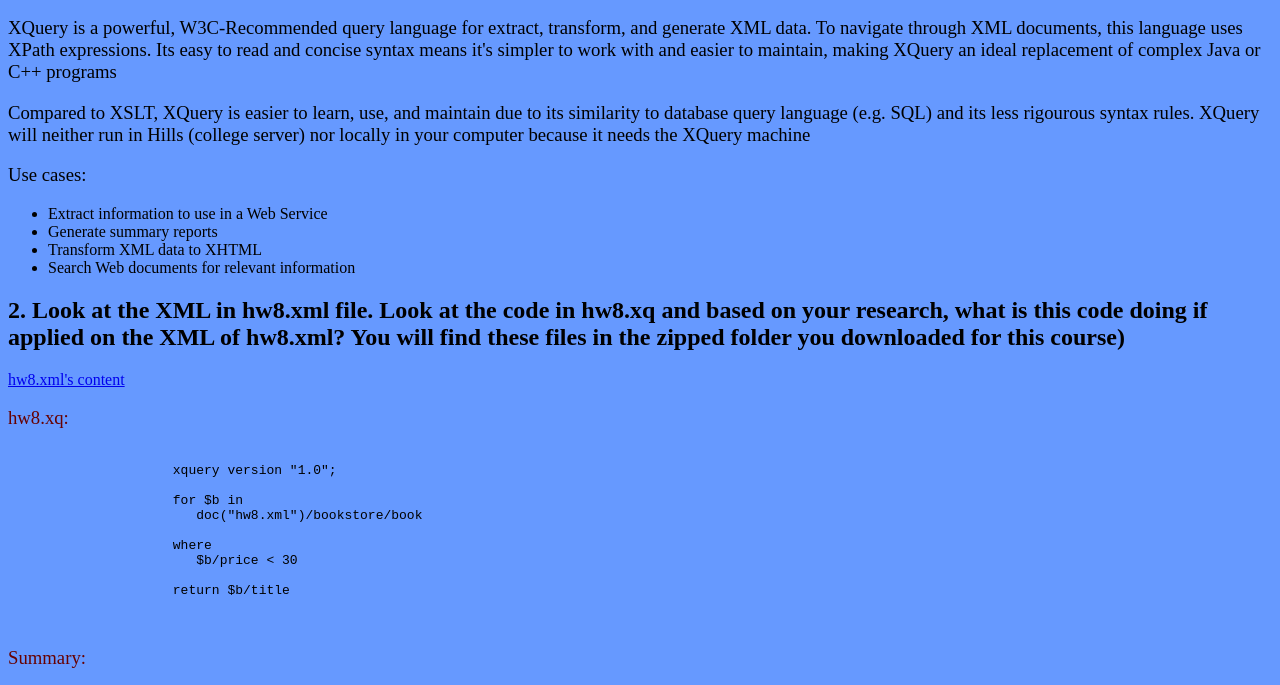
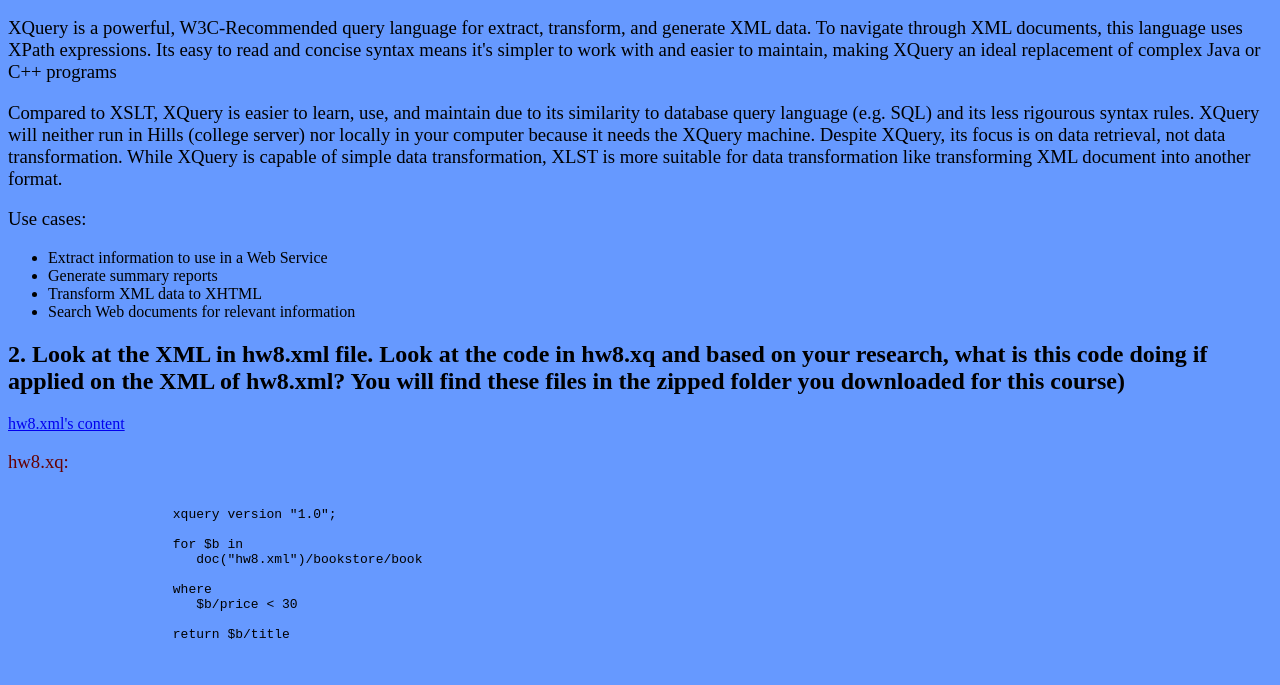
Before and after one commit to 0nion-pikmin/0nion-pikmin.github.io, a plain HTML site: page hw8.html in a window 1280 px wide. Shown: the part 110-795 px from the top of the page. Drawn offline with Linux system fonts and the light colour scheme; a script that the page names is missing.

Commit message:
Update hw8.html
Added XQuery's cons

```diff
--- a/hw8.html
+++ b/hw8.html
@@ -12,7 +12,7 @@
 
         <h2>1. What is the main characteristic of XQuery?</h2>
         <h3>XQuery is a powerful, W3C-Recommended query language for extract, transform, and generate XML data. To navigate through XML documents, this language uses XPath expressions. Its easy to read and concise syntax means it's simpler to work with and easier to maintain, making XQuery an ideal replacement of complex Java or C++ programs</h3>
-        <h3>Compared to XSLT, XQuery is easier to learn, use, and maintain due to its similarity to database query language (e.g. SQL) and its less rigourous syntax rules. XQuery will neither run in Hills (college server) nor locally in your computer because it needs the XQuery machine</h3>
+        <h3>Compared to XSLT, XQuery is easier to learn, use, and maintain due to its similarity to database query language (e.g. SQL) and its less rigourous syntax rules. XQuery will neither run in Hills (college server) nor locally in your computer because it needs the XQuery machine. Despite XQuery, its focus is on data retrieval, not data transformation. While XQuery is capable of simple data transformation, XLST is more suitable for data transformation like transforming XML document into another format.</h3>
         <h3>Use cases:</h3>
         <ul>
           <li>Extract information to use in a Web Service</li>
```
